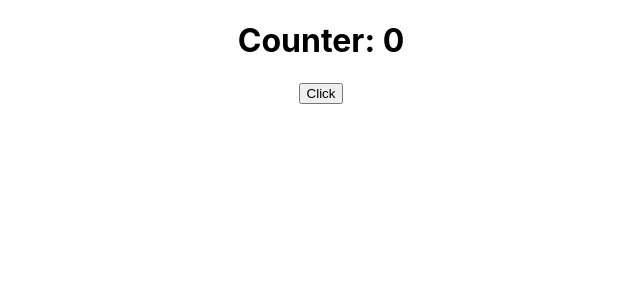
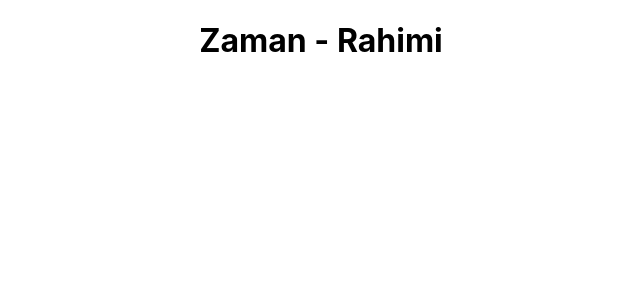
Before and after one commit to zamanrahimi/react-project-t, a React (Create React App) app: page / in a window 1280 px wide. Shown: the top 300 px of the page, without its empty margins (319-959 px from the left). Built offline with nearby package versions, Linux system fonts and the light colour scheme.

Commit message:
18, - ,De-structure props

```diff
--- a/src/App.js
+++ b/src/App.js
@@ -10,7 +10,7 @@ function App() {
     <div className="App">
 
 
-      <Counter> </Counter>
+      <Profile name="Zaman" lname="Rahimi"></Profile>
 
 
     </div>
--- a/src/components/Profile.js
+++ b/src/components/Profile.js
@@ -1,7 +1,9 @@
 
 function Profile(props){
 
-    return (<h1>{this.props.msg}</h1>);
+    const {name,lname} = props;
+
+    return (<h1>{name} - {lname}</h1>);
 
 
 }
```
